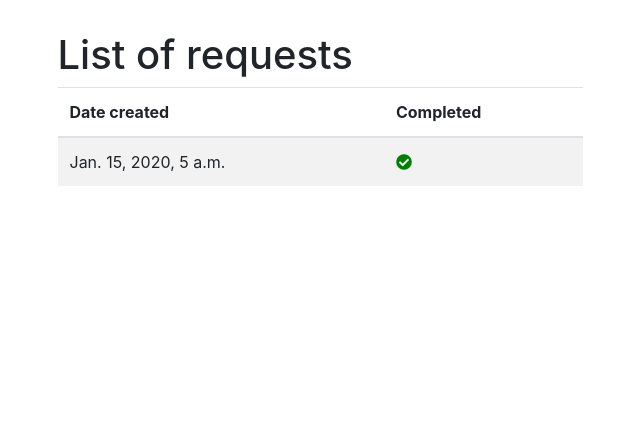
After one commit to mrklees/acm-placement-app, a Django app: page /placements/list/ in a window 1280 px wide. The commit adds this page. Shown: the part 167-593 px from the top of the page, without its empty margins (320-960 px from the left). Run offline with Django 3.2, Linux system fonts and the light colour scheme; a user stored in the database is signed in; tables that the repository leaves empty hold one stand-in row (values such as "Sample post"); some libraries are stand-ins or nearby versions.

Commit message:
Requests list

```diff
--- a/acm_placement_app/placements/models.py
+++ b/acm_placement_app/placements/models.py
@@ -11,11 +11,11 @@ def get_tomorrow_date():
 
 
 def input_upload_path(instance, filename):
-    return os.path.join("data", instance.id, 'inputs', filename)
+    return os.path.join("data", 'inputs', filename)
 
 
 def output_upload_path(instance, filename):
-    return os.path.join("data", str(instance.placementrequest.id), 'outputs', filename)
+    return os.path.join("data", 'outputs', filename)
 
 
 class PlacementRequest(TimeStampedModel, models.Model):
--- a/acm_placement_app/placements/urls.py
+++ b/acm_placement_app/placements/urls.py
@@ -1,10 +1,11 @@
 from django.urls import path
 
-from acm_placement_app.placements.views import PlacementRequestWizard, RunView
+from acm_placement_app.placements.views import PlacementRequestWizard, RunView, PlacementRequestList
 
 app_name = 'placements'
 
 urlpatterns = [
     path("request/", PlacementRequestWizard.as_view(), name='request-placements'),
     path("run/<int:id>", RunView.as_view(), name='run'),
+    path("list/", PlacementRequestList.as_view(), name='placementrequest-list'),
 ]
--- a/acm_placement_app/placements/views.py
+++ b/acm_placement_app/placements/views.py
@@ -8,6 +8,7 @@ from django.shortcuts import render
 from django.urls import reverse
 from django.utils.decorators import method_decorator
 from django.views import View
+from django.views.generic import ListView
 from formtools.wizard.views import SessionWizardView
 
 from acm_placement_app.placements.forms import PlacementRequestSchoolDataForm, PlacementRequestACMSurveyDataForm, \
@@ -62,8 +63,23 @@ class PlacementRequestWizard(SessionWizardView):
 class RunView(View):
     def get(self, request, id):
         placementrequest = PlacementRequest.objects.get(id=id)
+        if placementrequest.is_completed:
+            return render(request, "wizard/is_completed.html", context={'request': placementrequest})
         return render(request, "wizard/run.html", context=calculate_cost(placementrequest))
 
     def post(self, request, id):
-        run_procedure(id)
+        placementrequest = PlacementRequest.objects.get(id=id)
+        if placementrequest.is_completed:
+            return render(request, "wizard/is_completed.html", context={'request': placementrequest})
+        run_procedure.delay(id)
         return render(request, "wizard/done.html")
+
+
+class PlacementRequestList(ListView):
+    context_object_name = 'placementrequests'
+    template_name = "placements/request_list.html"
+    queryset = PlacementRequest.objects.all()
+
+    def get_queryset(self):
+        queryset = super().get_queryset()
+        return queryset.filter(requested_by=self.request.user)
--- a/acm_placement_app/templates/base.html
+++ b/acm_placement_app/templates/base.html
@@ -29,6 +29,7 @@
 
 
     <!-- Your stuff: Third-party CSS libraries go here -->
+    <link rel="stylesheet" href="https://use.fontawesome.com/releases/v5.8.2/css/all.css" integrity="sha384-oS3vJWv+0UjzBfQzYUhtDYW+Pj2yciDJxpsK1OYPAYjqT085Qq/1cq5FLXAZQ7Ay" crossorigin="anonymous">
 
     <!-- This file stores project-specific CSS -->
 
@@ -61,6 +62,12 @@
               <a class="nav-link" href="{% url 'about' %}">About</a>
             </li>
             {% if request.user.is_authenticated %}
+              <li class="nav-item">
+                {# URL provided by django-allauth/account/urls.py #}
+                <a class="nav-link" href="{% url 'placements:placementrequest-list' %}">
+                  {% trans "My Reuqests" %}
+                </a>
+              </li>
               <li class="nav-item">
                 {# URL provided by django-allauth/account/urls.py #}
                 <a class="nav-link" href="{% url 'users:detail' request.user.username  %}">{% trans "My Profile" %}</a>
--- /dev/null
+++ b/acm_placement_app/templates/placements/request_list.html
@@ -0,0 +1,32 @@
+{%  extends "base.html" %}
+
+{% block content %}
+  <h1>List of requests</h1>
+
+  <table class="table table-striped">
+    <thead>
+      <tr>
+        <th>Date created</th>
+        <th>Completed</th>
+      </tr>
+    </thead>
+    <tbody>
+      {% for placementrequest in placementrequests %}
+        <tr>
+          <td>
+            {{ placementrequest.created }}
+          </td>
+          <td>
+            {% if placementrequest.is_completed %}
+              <i class="fas fa-check-circle" style="color: green"></i>
+            {% else %}
+              <i class="fas fa-times-circle" style="color: red"></i>
+            {% endif %}
+          </td>
+        </tr>
+      {% endfor %}
+    </tbody>
+  </table>
+
+
+{% endblock %}
--- /dev/null
+++ b/acm_placement_app/templates/wizard/is_completed.html
@@ -0,0 +1,5 @@
+{% extends "wizard/base.html" %}
+
+{% block content %}
+  <p>Placements are already calculated. You can see the results <a>here</a></p>
+{% endblock %}
```
